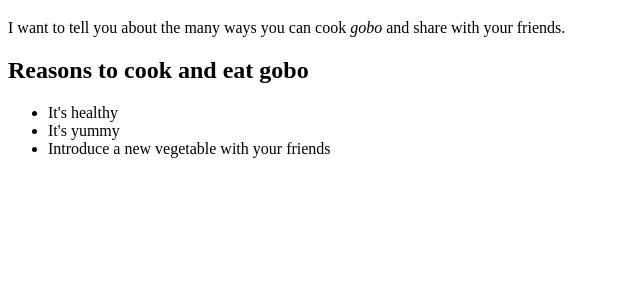
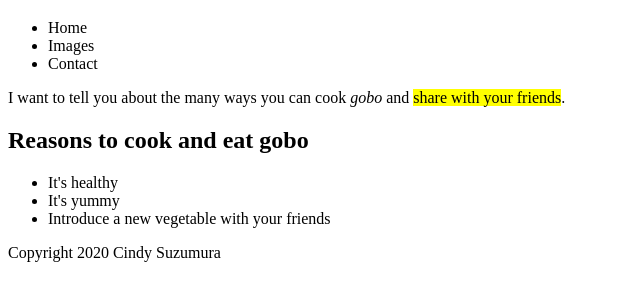
Before and after one commit to csuzum/Lesson-02, a plain HTML site: page index.html in a window 1280 px wide. Shown: the part 61-362 px from the top of the page, without its empty margins (0-640 px from the left). Drawn offline with Linux system fonts and the light colour scheme.

Commit message:
create intial markup of semantic html doc

```diff
--- a/index.html
+++ b/index.html
@@ -6,11 +6,21 @@
 
     <body>
 
-      </body>
+<header>
       <h1>
         A Website about Cooking Gobo
         </h1>
-        <p>I want to tell you about the many ways you can cook <em>gobo</em> and share with your friends.
+        <nav>
+<ul>
+  <li>Home</li>
+  <li>Images</li>
+  <li>Contact</li>
+  </ul>
+          </nav>
+          </header>
+          <main class="main" id="main">
+
+        <p>I want to tell you about the many ways you can cook <em>gobo</em> and <mark>share with your friends</mark>.
   </p>
   <h2>Reasons to cook and eat gobo</h2>
   <ul>
@@ -18,5 +28,8 @@
     <li>It's yummy</li>
     <li>Introduce a new vegetable with your friends</li>
     </ul>
+    <footer>Copyright 2020 Cindy Suzumura
+      </footer>
+      </body>
 
       </html>
```
